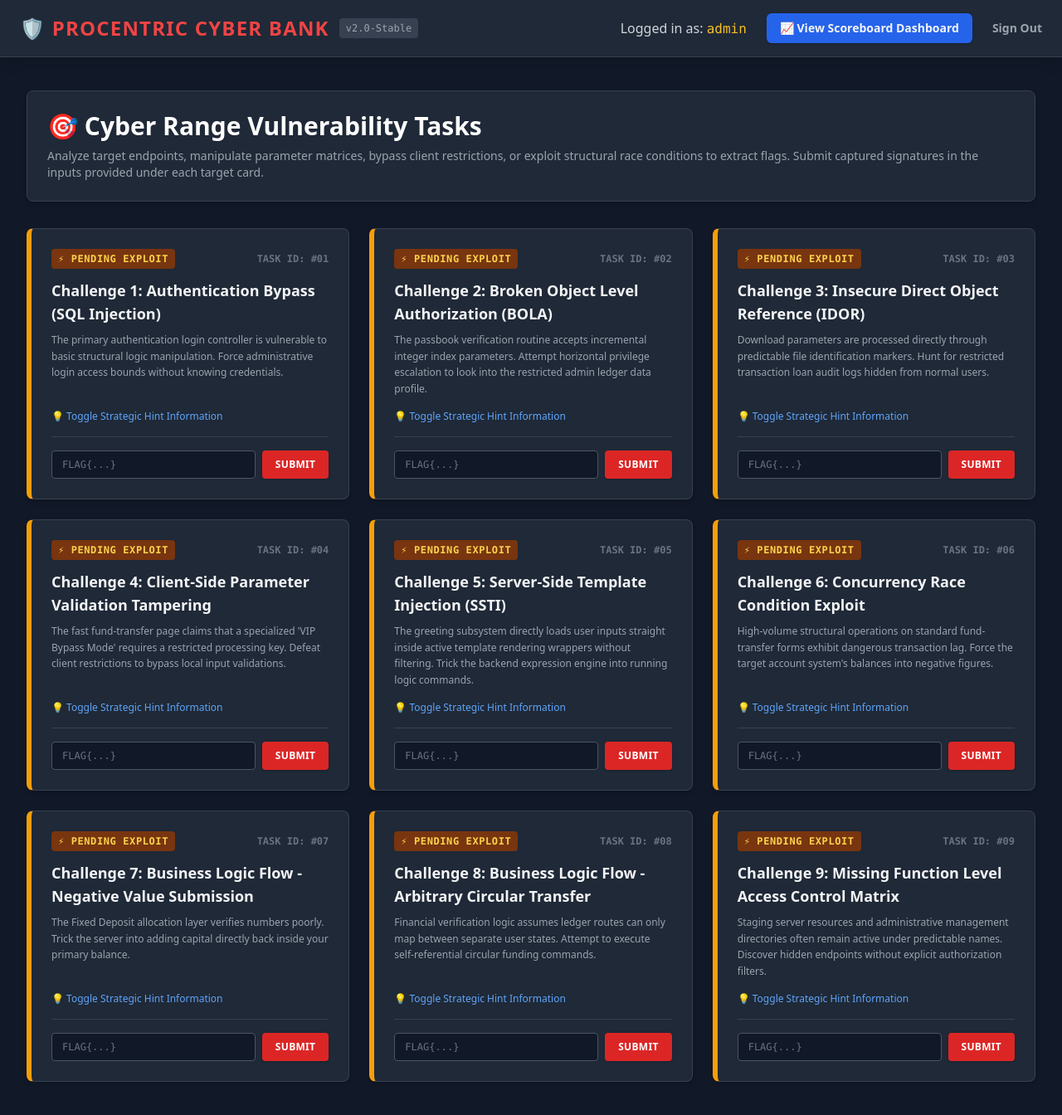
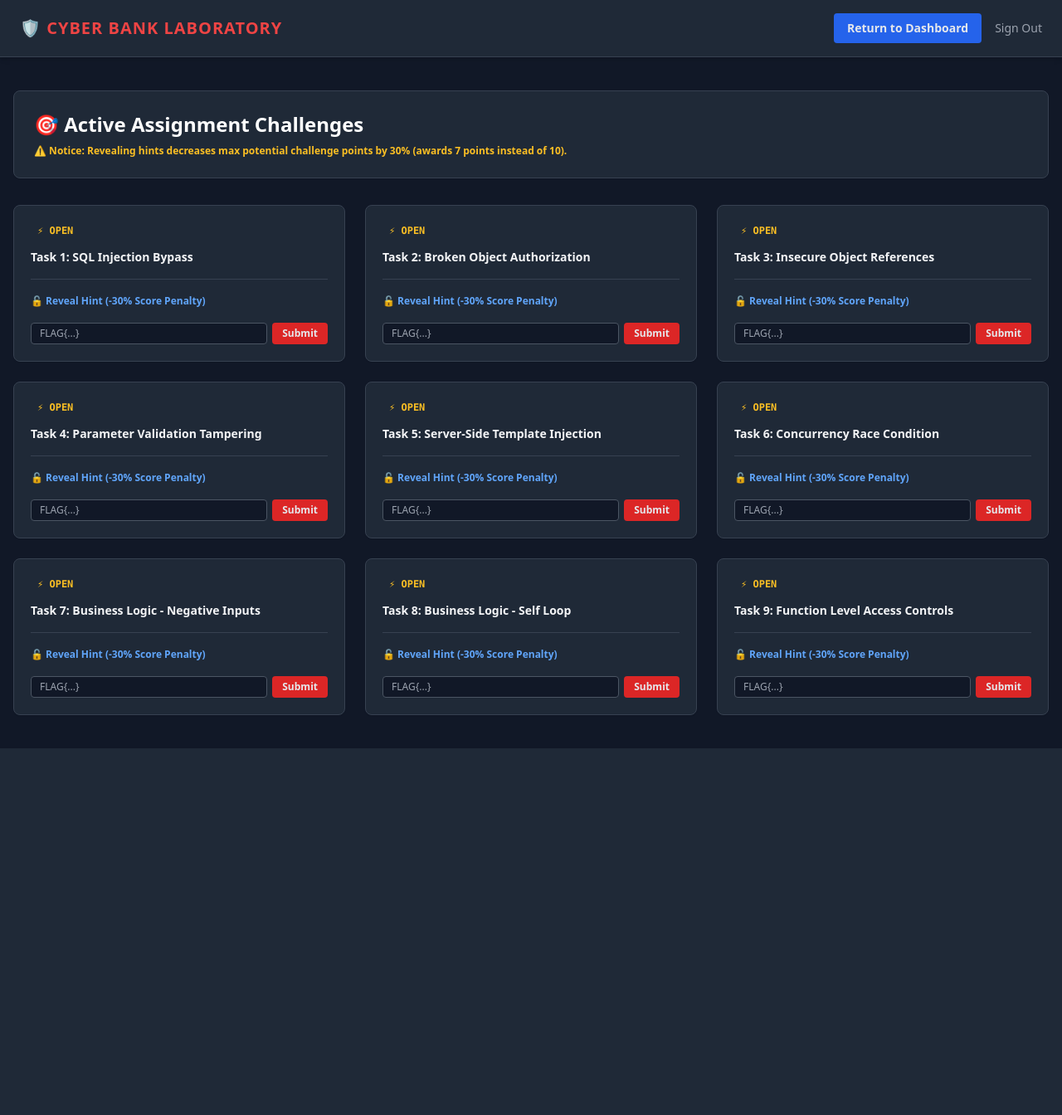
Before and after one commit to tibinjohn193-blip/procentric-cyber-bank, a Flask app: page /tasks in a window 1280 px wide. Shown: the whole page at 83% size. After the commit the page ends 902 px from the top, so only its background shows below. Run offline with Flask 3, Linux system fonts and the light colour scheme; a user stored in the database is signed in.

Commit message:
tasks.html

```diff
--- a/templates/tasks.html
+++ b/templates/tasks.html
@@ -2,172 +2,94 @@
 <html lang="en">
 <head>
     <meta charset="UTF-8">
-    <meta name="viewport" content="width=device-width, initial-scale=1.0">
-    <title>Cyber Banking Range - Lab Challenges</title>
+    <title>Lab Assignment Dashboard</title>
     <link href="https://cdn.jsdelivr.net/npm/tailwindcss@2.2.19/dist/tailwind.min.css" rel="stylesheet">
-    <style>
-        .solved-card {
-            border-left: 6px solid #10b981;
-            background-color: #f0fdf4;
-        }
-        .pending-card {
-            border-left: 6px solid #f59e0b;
-        }
-    </style>
 </head>
-<body class="bg-gray-900 text-gray-100 font-sans min-h-screen">
+<body class="bg-gray-900 text-gray-200 min-h-screen">
 
-    <nav class="bg-gray-800 border-b border-gray-700 px-6 py-4 flex justify-between items-center shadow-lg">
-        <div class="flex items-center space-x-3">
-            <span class="text-2xl font-bold tracking-wider text-red-500">🛡️ PROCENTRIC CYBER BANK</span>
-            <span class="text-xs bg-gray-700 px-2 py-1 rounded text-gray-400 font-mono">v2.0-Stable</span>
-        </div>
-        <div class="flex items-center space-x-6">
-            <span class="text-gray-300 font-medium">Logged in as: <code class="text-yellow-400 font-mono">{{ user.username }}</code></span>
-            <a href="/dashboard" class="bg-blue-600 hover:bg-blue-700 px-4 py-2 rounded-md font-semibold text-sm transition shadow">📈 View Scoreboard Dashboard</a>
-            <a href="/logout" class="text-gray-400 hover:text-red-400 font-semibold text-sm transition">Sign Out</a>
+    <nav class="bg-gray-800 border-b border-gray-700 px-6 py-4 flex justify-between items-center shadow-md">
+        <span class="text-xl font-bold tracking-wider text-red-500">🛡️ CYBER BANK LABORATORY</span>
+        <div class="flex items-center space-x-4">
+            <a href="/dashboard" class="bg-blue-600 hover:bg-blue-700 px-4 py-2 rounded text-sm font-bold">Return to Dashboard</a>
+            <a href="/logout" class="text-gray-400 hover:text-red-400 text-sm">Sign Out</a>
         </div>
     </nav>
 
-    <main class="max-w-7xl mx-auto px-4 sm:px-6 lg:px-8 py-10">
-
-        <div class="mb-8 bg-gray-800 rounded-lg p-6 border border-gray-700 shadow-md">
-            <h1 class="text-3xl font-extrabold text-white mb-2">🎯 Cyber Range Vulnerability Tasks</h1>
-            <p class="text-gray-400 text-sm">
-                Analyze target endpoints, manipulate parameter matrices, bypass client restrictions, or exploit structural race conditions to extract flags. Submit captured signatures in the inputs provided under each target card.
+    <main class="max-w-7xl mx-auto px-4 py-10">
+        <div class="mb-8 bg-gray-800 rounded-lg p-6 border border-gray-700 shadow-sm">
+            <h1 class="text-2xl font-bold text-white">🎯 Active Assignment Challenges</h1>
+            <p class="text-xs text-yellow-400 mt-2 font-semibold">
+                ⚠️ Notice: Revealing hints decreases max potential challenge points by 30% (awards 7 points instead of 10).
             </p>
 
             {% with messages = get_flashed_messages() %}
                 {% if messages %}
                     <div class="mt-4 space-y-2">
                         {% for message in messages %}
-                            {% if 'success:' in message %}
-                                <div class="bg-green-900 border border-green-700 text-green-200 px-4 py-3 rounded relative font-medium text-sm">
-                                    {{ message.replace('success:', '') }}
-                                </div>
-                            {% elif 'danger:' in message %}
-                                <div class="bg-red-900 border border-red-700 text-red-200 px-4 py-3 rounded relative font-medium text-sm">
-                                    {{ message.replace('danger:', '') }}
-                                </div>
-                            {% endif %}
+                            <div class="p-3 rounded text-xs {% if 'success:' in message %} bg-green-950 text-green-300 {% else %} bg-red-950 text-red-300 {% endif %}">
+                                {{ message.replace('success:', '').replace('danger:', '') }}
+                            </div>
                         {% endfor %}
                     </div>
                 {% endif %}
             {% endwith %}
         </div>
 
-        <div class="grid grid-cols-1 lg:grid-cols-2 xl:grid-cols-3 gap-6">
-
+        <div class="grid grid-cols-1 md:grid-cols-2 lg:grid-cols-3 gap-6">
             {% set challenges = [
-                {
-                    "id": "1",
-                    "title": "Challenge 1: Authentication Bypass (SQL Injection)",
-                    "desc": "The primary authentication login controller is vulnerable to basic structural logic manipulation. Force administrative login access bounds without knowing credentials.",
-                    "hint": "Try appending classic tautology payloads into the username login input parameters (e.g., ' OR 1=1-- )."
-                },
-                {
-                    "id": "2",
-                    "title": "Challenge 2: Broken Object Level Authorization (BOLA)",
-                    "desc": "The passbook verification routine accepts incremental integer index parameters. Attempt horizontal privilege escalation to look into the restricted admin ledger data profile.",
-                    "hint": "Analyze the URL schema pattern when accessing your passbook. Modify the routing ID parameters dynamically until you point directly to the admin profile."
-                },
-                {
-                    "id": "3",
-                    "title": "Challenge 3: Insecure Direct Object Reference (IDOR)",
-                    "desc": "Download parameters are processed directly through predictable file identification markers. Hunt for restricted transaction loan audit logs hidden from normal users.",
-                    "hint": "Fuzz or sequentially query static PDF asset reference ranges (e.g., download paths containing loan_999.pdf) to find administrative records."
-                },
-                {
-                    "id": "4",
-                    "title": "Challenge 4: Client-Side Parameter Validation Tampering",
-                    "desc": "The fast fund-transfer page claims that a specialized 'VIP Bypass Mode' requires a restricted processing key. Defeat client restrictions to bypass local input validations.",
-                    "hint": "Inspect the source elements or use intercepting proxies (like Burp Suite) to locate hidden form inputs or modify locked validation data payloads before transmission."
-                },
-                {
-                    "id": "5",
-                    "title": "Challenge 5: Server-Side Template Injection (SSTI)",
-                    "desc": "The greeting subsystem directly loads user inputs straight inside active template rendering wrappers without filtering. Trick the backend expression engine into running logic commands.",
-                    "hint": "Register a fresh account containing evaluation expression markers (e.g., double curly brackets like {{ 7*7 }}), then log in to view server evaluations."
-                },
-                {
-                    "id": "6",
-                    "title": "Challenge 6: Concurrency Race Condition Exploit",
-                    "desc": "High-volume structural operations on standard fund-transfer forms exhibit dangerous transaction lag. Force the target account system's balances into negative figures.",
-                    "hint": "Fire multiple concurrent transfer requests simultaneously using rapid burst utility engines (e.g., Burp Suite Turbo Intruder) before database tracking updates take place."
-                },
-                {
-                    "id": "7",
-                    "title": "Challenge 7: Business Logic Flow - Negative Value Submission",
-                    "desc": "The Fixed Deposit allocation layer verifies numbers poorly. Trick the server into adding capital directly back inside your primary balance.",
-                    "hint": "Input negative quantities inside the application layout form. If multiplication lacks lower validation limits, subtracting negative debt results in a balance addition."
-                },
-                {
-                    "id": "8",
-                    "title": "Challenge 8: Business Logic Flow - Arbitrary Circular Transfer",
-                    "desc": "Financial verification logic assumes ledger routes can only map between separate user states. Attempt to execute self-referential circular funding commands.",
-                    "hint": "Initiate a direct transfer loop where the target destination matches your own account identifier footprint to trick the ledger calculation fields."
-                },
-                {
-                    "id": "9",
-                    "title": "Challenge 9: Missing Function Level Access Control Matrix",
-                    "desc": "Staging server resources and administrative management directories often remain active under predictable names. Discover hidden endpoints without explicit authorization filters.",
-                    "hint": "The flag is no longer exposed here! Developers frequently run parallel endpoints on predictable naming patterns. Try fuzzing or navigating directly to '/staging-v1' while logged in."
-                }
+                {"id": "1", "title": "Task 1: SQL Injection Bypass", "hint": "Inject tautology statements inside username entry boxes, such as ' OR 1=1--"},
+                {"id": "2", "title": "Task 2: Broken Object Authorization", "hint": "Alter routing path IDs on the statement passbook view window directly to target 1."},
+                {"id": "3", "title": "Task 3: Insecure Object References", "hint": "Fuzz downloading pointers manually, look for hidden assets like loan_999.pdf."},
+                {"id": "4", "title": "Task 4: Parameter Validation Tampering", "hint": "Alter intercepted request parameters, switch vip_bypass_token values to activated_override."},
+                {"id": "5", "title": "Task 5: Server-Side Template Injection", "hint": "Create usernames embedded with execution templates like {{7*7}}."},
+                {"id": "6", "title": "Task 6: Concurrency Race Condition", "hint": "Fire multiple rapid automated balance transfer streams simultaneously to loop transactions."},
+                {"id": "7", "title": "Task 7: Business Logic - Negative Inputs", "hint": "Input negative values inside fixed deposit unit multipliers (Exactly try -5)."},
+                {"id": "8", "title": "Task 8: Business Logic - Self Loop", "hint": "Try triggering ledger balance processing loops by routing money to your own wallet routing ID."},
+                {"id": "9", "title": "Task 9: Function Level Access Controls", "hint": "Locate administrative development endpoints manually, browse directly to /staging-v1."}
             ] %}
 
             {% for ch in challenges %}
                 {% set is_solved = ch.id in solved_list %}
-                <div class="rounded-lg shadow-md transition transform hover:-translate-y-1 p-6 flex flex-col justify-between border border-gray-700 bg-gray-800 {{ 'solved-card' if is_solved else 'pending-card' }}">
+                {% set hint_unlocked = ch.id in hints_list %}
+
+                <div class="p-5 rounded-lg border border-gray-700 bg-gray-800 flex flex-col justify-between shadow-sm">
                     <div>
                         <div class="flex justify-between items-center mb-3">
-                            <span class="text-xs uppercase px-2 py-1 rounded font-mono font-bold tracking-wider {{ 'bg-green-900 text-green-300' if is_solved else 'bg-yellow-900 text-yellow-300' }}">
-                                {{ '✔️ COMPLETED' if is_solved else '⚡ PENDING EXPLOIT' }}
+                            <span class="text-xs uppercase px-2 py-0.5 rounded font-mono font-bold {% if is_solved %} bg-green-900 text-green-300 {% else %} bg-yellow-950 text-yellow-400 {% endif %}">
+                                {% if is_solved %} ✔️ CLEARED {% if hint_unlocked %} (7 pts) {% else %} (10 pts) {% endif %} {% else %} ⚡ OPEN {% endif %}
                             </span>
-                            <span class="text-xs text-gray-500 font-mono font-bold">TASK ID: #0{{ ch.id }}</span>
                         </div>
-                        <h3 class="text-lg font-bold text-gray-100 mb-2">{{ ch.title }}</h3>
-                        <p class="text-gray-400 text-xs leading-relaxed mb-4">{{ ch.desc }}</p>
+                        <h3 class="text-sm font-bold text-gray-100 mb-4">{{ ch.title }}</h3>
                     </div>
 
                     <div>
-                        <div class="mb-4">
-                            <button onclick="toggleHint('hint-{{ ch.id }}')" class="text-xs text-blue-400 hover:text-blue-300 focus:outline-none font-medium flex items-center space-x-1">
-                                <span>💡 Toggle Strategic Hint Information</span>
-                            </button>
-                            <div id="hint-{{ ch.id }}" class="hidden mt-2 p-3 bg-gray-900 border border-gray-700 rounded text-xs text-yellow-400 font-mono leading-relaxed shadow-inner">
-                                {{ ch.hint }}
-                            </div>
+                        <div class="mb-4 pt-3 border-t border-gray-700">
+                            {% if hint_unlocked %}
+                                <div class="p-2.5 bg-gray-900 text-yellow-400 rounded text-xs font-mono border border-gray-700">
+                                    💡 <b>Hint Data:</b> {{ ch.hint }}
+                               </div>
+                            {% else %}
+                                <form action="/unlock-hint" method="POST">
+                                    <input type="hidden" name="task_id" value="{{ ch.id }}">
+                                    <button type="submit" onclick="return confirm('Unlock this hint? A 30% point deduction will apply.')" class="text-xs text-blue-400 hover:underline font-semibold">
+                                        🔓 Reveal Hint (-30% Score Penalty)
+                                    </button>
+                                </form>
+                            {% endif %}
                         </div>
 
-                        <form action="/submit-flag" method="POST" class="mt-2 pt-4 border-t border-gray-700">
+                        <form action="/submit-flag" method="POST">
                             <input type="hidden" name="task_id" value="{{ ch.id }}">
-                            <div class="flex space-x-2">
-                                <input type="text" name="flag" placeholder="FLAG{...}" required
-                                       class="w-full bg-gray-900 border border-gray-600 rounded px-3 py-2 text-xs font-mono text-white placeholder-gray-500 focus:outline-none focus:border-blue-500 transition"
-                                       {% if is_solved %} disabled value="VERIFIED EXPLOIT COMPLETED" {% endif %}>
-                                <button type="submit"
-                                        class="px-4 py-2 text-xs font-bold rounded tracking-wide transition uppercase shadow {{ 'bg-gray-600 text-gray-400 cursor-not-allowed' if is_solved else 'bg-red-600 hover:bg-red-700 text-white' }}"
-                                        {% if is_solved %} disabled {% endif %}>
-                                    Submit
-                                </button>
+                            <div class="flex space-x-1.5">
+                                <input type="text" name="flag" placeholder="FLAG{...}" required class="w-full bg-gray-900 border border-gray-600 rounded px-2.5 py-1 text-xs text-white" {% if is_solved %} disabled value="VERIFIED SYSTEM" {% endif %}>
+                                <button type="submit" class="bg-red-600 px-3 py-1 text-xs font-bold rounded hover:bg-red-700" {% if is_solved %} disabled {% endif %}>Submit</button>
                             </div>
                         </form>
                     </div>
                 </div>
             {% endfor %}
-
         </div>
     </main>
 
-    <script>
-        function toggleHint(elementId) {
-            const hintBox = document.getElementById(elementId);
-            if (hintBox.classList.contains('hidden')) {
-                hintBox.classList.remove('hidden');
-            } else {
-                hintBox.classList.add('hidden');
-            }
-        }
-    </script>
 </body>
 </html>
```
